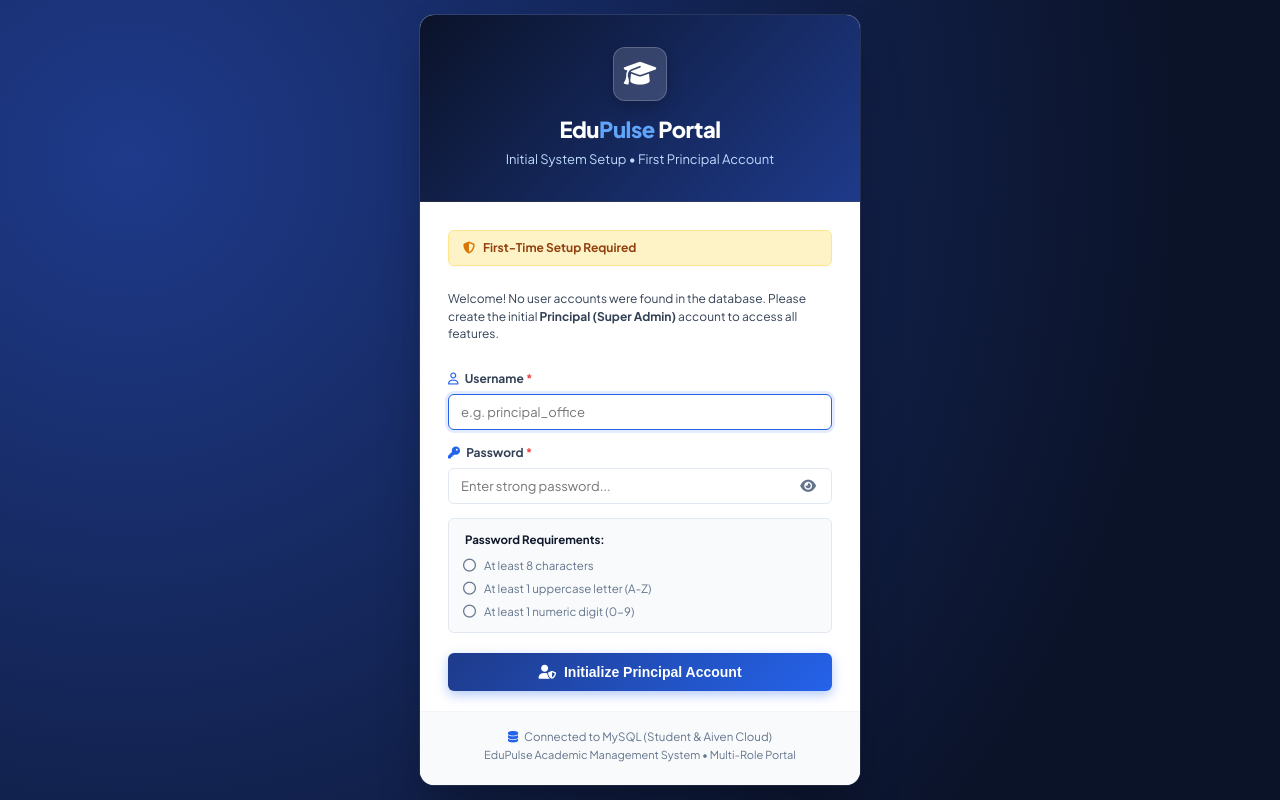
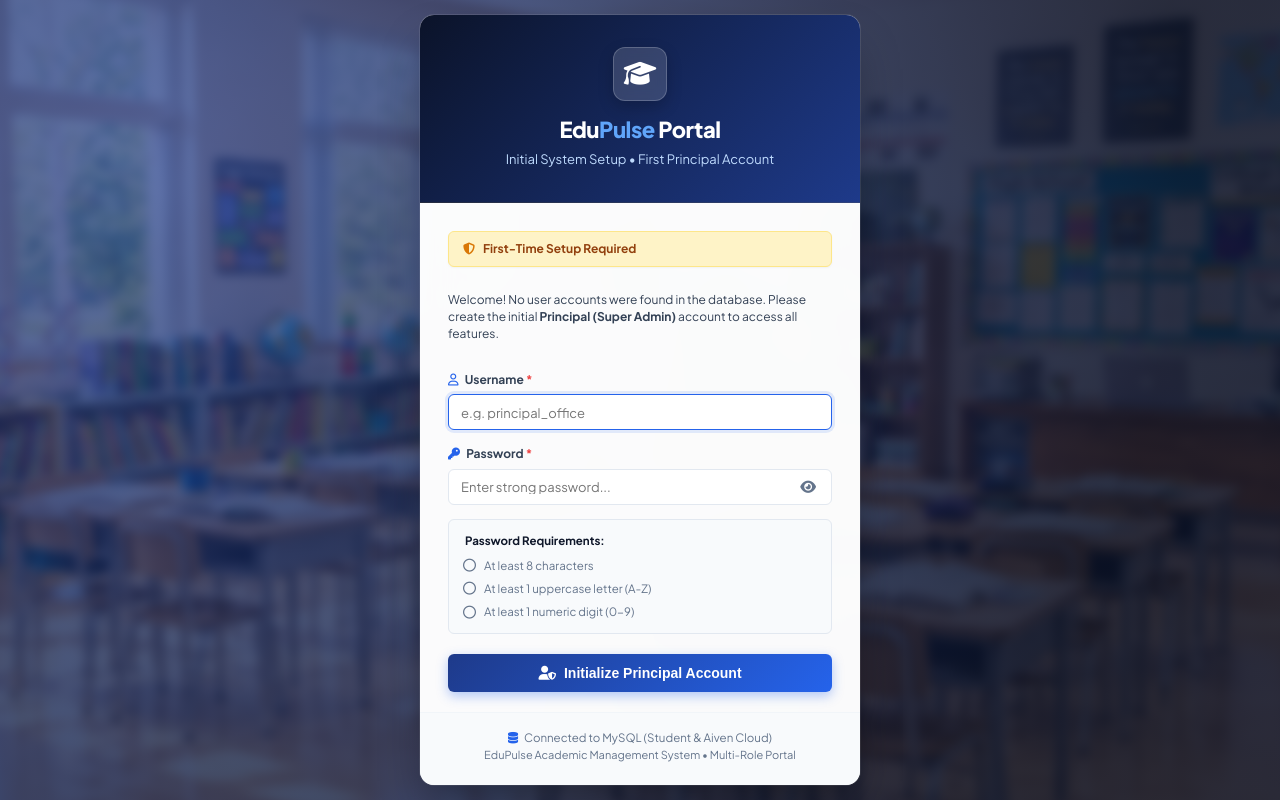
Before and after one commit to anshkumarsoni/School_Management_System, a Flask app: page /login in a window 1280 px wide. Run offline with Flask 3, Linux system fonts and the light colour scheme; data that the repository does not hold is empty.

Commit message:
background updated

```diff
--- a/static/css/style.css
+++ b/static/css/style.css
@@ -19,11 +19,11 @@
     --navy-50:  #eff6ff;
 
     /* Backgrounds */
-    --bg-body: #f8fafc;
+    --bg-body: transparent;
     --bg-sidebar: #0f172a;
-    --bg-topbar: #ffffff;
-    --bg-card: #ffffff;
-    --bg-card-hover: #fcfdfe;
+    --bg-topbar: rgba(255, 255, 255, 0.90);
+    --bg-card: rgba(255, 255, 255, 0.94);
+    --bg-card-hover: #ffffff;
     --bg-input: #ffffff;
 
     /* Borders */
@@ -97,12 +97,51 @@ html, body {
 
 body {
     font-family: var(--font-sans);
-    background-color: var(--bg-body);
+    background-color: transparent;
     color: var(--text-primary);
     line-height: 1.5;
     -webkit-font-smoothing: antialiased;
     -moz-osx-font-smoothing: grayscale;
     overflow-x: hidden;
+    position: relative;
+    z-index: 0;
+    min-height: 100vh;
+}
+
+/* Full UI Blurred Classroom Background (~5px blur) */
+body::before {
+    content: '';
+    position: fixed;
+    top: 0;
+    left: 0;
+    right: 0;
+    bottom: 0;
+    width: 100vw;
+    height: 100vh;
+    background-image: url('../images/classroom_bg.jpg');
+    background-position: center center;
+    background-size: cover;
+    background-repeat: no-repeat;
+    background-attachment: fixed;
+    filter: blur(5px);
+    -webkit-filter: blur(5px);
+    transform: scale(1.04);
+    z-index: -2;
+    pointer-events: none;
+}
+
+body::after {
+    content: '';
+    position: fixed;
+    top: 0;
+    left: 0;
+    right: 0;
+    bottom: 0;
+    width: 100vw;
+    height: 100vh;
+    background: rgba(248, 250, 252, 0.38);
+    z-index: -1;
+    pointer-events: none;
 }
 
 /* Custom Scrollbar */
@@ -1597,22 +1636,64 @@ select.filter-input {
 
 /* ----------------- 14. LOGIN PAGE ----------------- */
 .login-body {
-    background: radial-gradient(circle at 10% 20%, #1e3a8a 0%, #0b1329 80%);
+    position: relative;
+    z-index: 0;
     display: flex;
     align-items: center;
     justify-content: center;
     min-height: 100vh;
     padding: 24px;
+    background-color: transparent;
+    overflow: hidden;
+}
+
+.login-body::before {
+    content: '';
+    position: fixed;
+    top: 0;
+    left: 0;
+    right: 0;
+    bottom: 0;
+    width: 100vw;
+    height: 100vh;
+    background-image: url('../images/classroom_bg.jpg');
+    background-position: center center;
+    background-size: cover;
+    background-repeat: no-repeat;
+    background-attachment: fixed;
+    filter: blur(5px);
+    -webkit-filter: blur(5px);
+    transform: scale(1.05);
+    z-index: -2;
+    pointer-events: none;
+}
+
+.login-body::after {
+    content: '';
+    position: fixed;
+    top: 0;
+    left: 0;
+    right: 0;
+    bottom: 0;
+    width: 100vw;
+    height: 100vh;
+    background: radial-gradient(circle at 10% 20%, rgba(30, 58, 138, 0.70) 0%, rgba(11, 19, 41, 0.85) 80%);
+    z-index: -1;
+    pointer-events: none;
 }
 
 .login-card {
-    background: #ffffff;
+    background: rgba(255, 255, 255, 0.98);
+    backdrop-filter: blur(16px);
+    -webkit-backdrop-filter: blur(16px);
     border-radius: var(--radius-lg);
     box-shadow: 0 25px 50px -12px rgba(0, 0, 0, 0.4), 0 0 0 1px rgba(255, 255, 255, 0.1);
     width: 100%;
     max-width: 430px;
     overflow: hidden;
     animation: modalIn 0.3s ease-out;
+    position: relative;
+    z-index: 1;
 }
 
 .login-header {
```
Also changed, not shown: static/images/classroom_bg.jpg (added).
